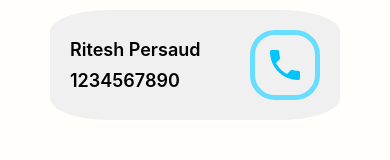
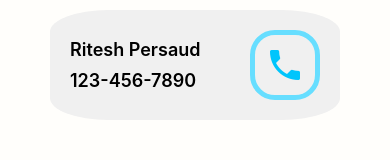
Before and after one commit to ishangarg/SSW555-team-4, a React Native app in the folder frontend/: screen /Contacts in a window 390 px wide. Shown: the part 235-395 px from the top of the page. Built offline with nearby package versions, Linux system fonts and the light colour scheme.

Commit message:
Updated the contacts display

```diff
--- a/frontend/app/screens/ContactsScreen.tsx
+++ b/frontend/app/screens/ContactsScreen.tsx
@@ -50,7 +50,13 @@
                 <Text style={[styles.text, { marginBottom: 10 }]}>
                   {contact.contact_name}
                 </Text>
-                <Text style={styles.text}>{contact.phone_number}</Text>
+                <Text style={styles.text}>
+                  {contact.phone_number.slice(0, 3) +
+                    "-" +
+                    contact.phone_number.slice(3, 6) +
+                    "-" +
+                    contact.phone_number.slice(6)}
+                </Text>
               </View>
               <TouchableWithoutFeedback
                 style={styles.callContainer}
```
